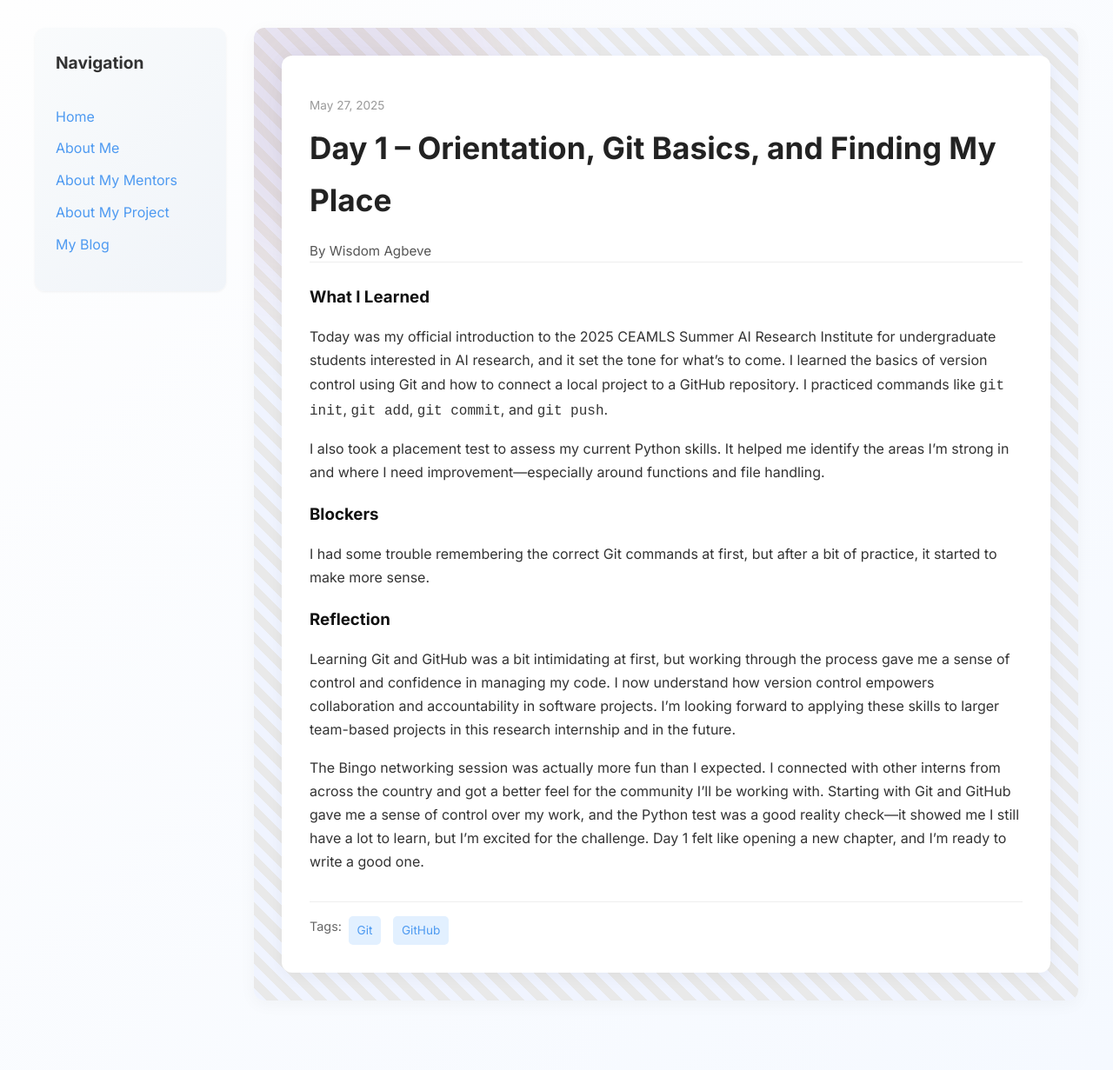
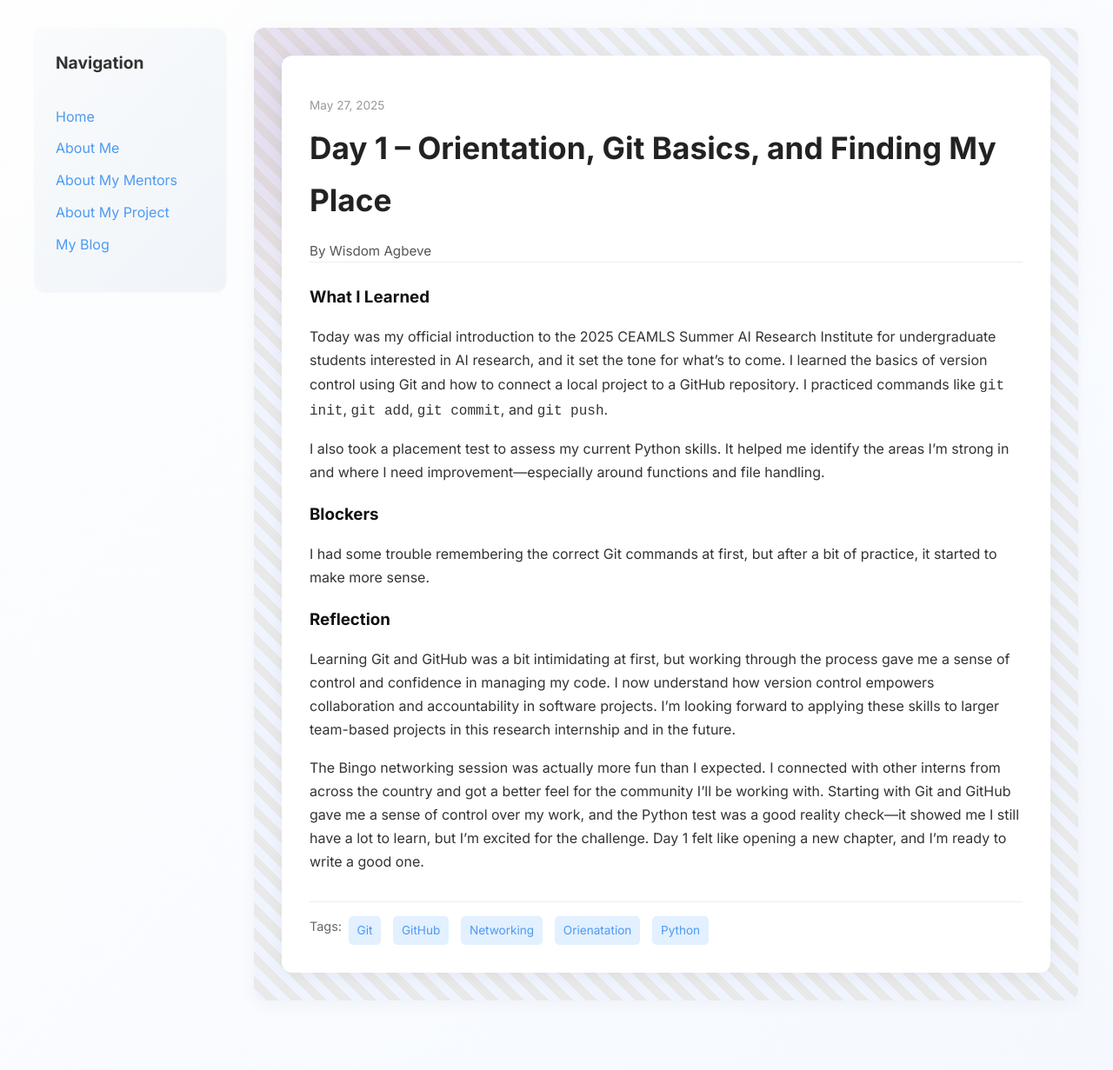
Before and after one commit to wisdomagbeve01/wisdomagbeve01.github.io, a Jekyll site: the page built from _posts/2025-05-27-day-1.md, in a window 1280 px wide. Shown: the whole page at 87% size. Built offline with Jekyll 4.4.1, drawn with Linux system fonts in a browser that asks for light colours.

Commit message:
Update 2025-05-27-day-1.md

```diff
--- a/_posts/2025-05-27-day-1.md
+++ b/_posts/2025-05-27-day-1.md
@@ -4,7 +4,7 @@ title: "Day 1 – Orientation, Git Basics, and Finding My Place"
 date: 2025-05-27
 author: Wisdom Agbeve
 permalink: /day1.html
-tags: ["Git", "GitHub"]
+tags: ["Git", "GitHub", "Networking", "Orienatation", "Python"]
 
 what_i_learned: |
   Today was my official introduction to the 2025 CEAMLS Summer AI Research Institute for undergraduate students interested in AI research, and it set the tone for what’s to come. I learned the basics of version control using Git and how to connect a local project to a GitHub repository. I practiced commands like `git init`, `git add`, `git commit`, and `git push`.
```
